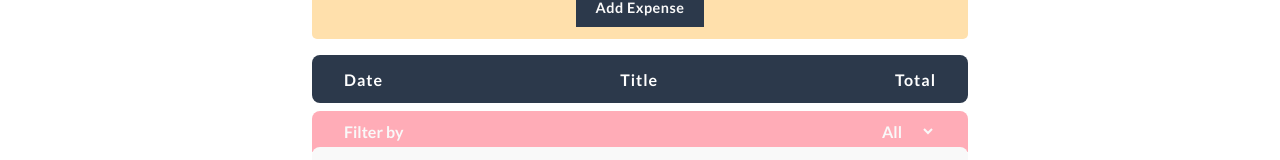
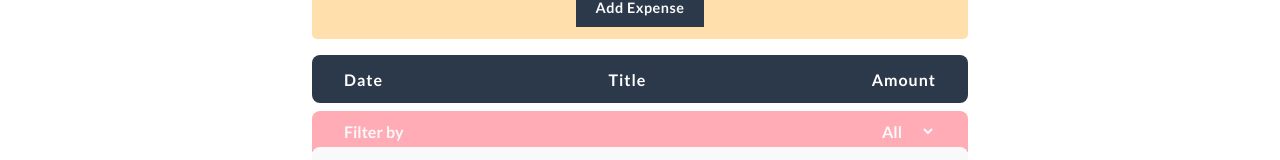
Before and after one commit to mankirats/Expense-Manager, a React (Create React App) app: page / in a window 1280 px wide. Shown: the part 127-287 px from the top of the page. Built offline with nearby package versions, Linux system fonts and the light colour scheme.

Commit message:
Validations added for date and total fields

```diff
--- a/src/App.js
+++ b/src/App.js
@@ -76,16 +76,6 @@ class App extends Component {
             };
         });
     };
-    // onFilterExpenseDataHandler = (expenseDateFromFilterComponent) => {
-    //     // console.log(expenseDateFromFilterComponent);
-    //     console.log(this.filterData);
-    //     return (this.filterData = this.state.expenseData.filter((expense) => {
-    //         return (
-    //             extractExpenseYear(expense.date) ==
-    //             expenseDateFromFilterComponent
-    //         );
-    //     }));
-    // };
 
     displayAddExpense = () => {
         this.setState((prevState) => {
@@ -155,7 +145,7 @@ class App extends Component {
                     <ExpenseHeaderDiv>
                         <span>Date</span>
                         <span>Title</span>
-                        <span>Total</span>
+                        <span>Amount</span>
                     </ExpenseHeaderDiv>
                     <FilterExpenseByYear
                         filterYear={this.state.filterYear}
--- a/src/Forms/AddExpense.js
+++ b/src/Forms/AddExpense.js
@@ -36,6 +36,11 @@ function AddExpense(props) {
             expenseItem.expenseDate.length == 0 ||
             expenseItem.expenseTotal.length == 0
         ) {
+            setExpenseTouch({
+                expenseTitle: true,
+                expenseTotal: true,
+                expenseDate: true,
+            });
             return;
         }
         props.onSubmitForm(expenseItem);
```
